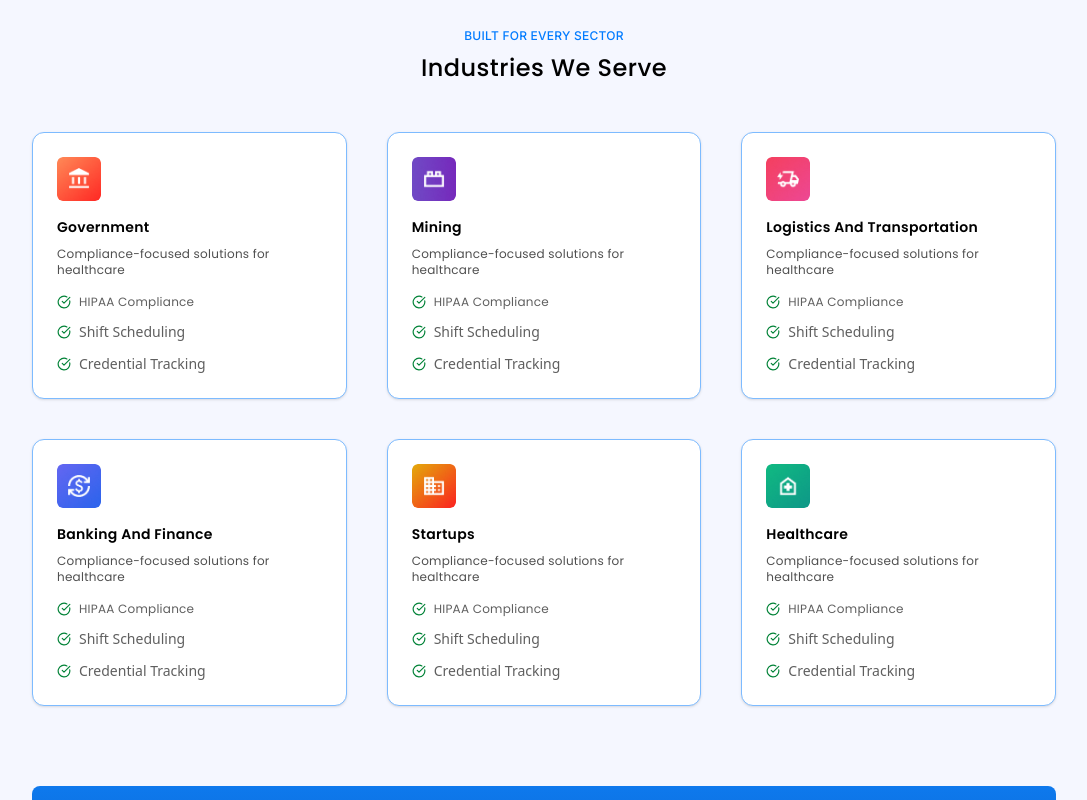
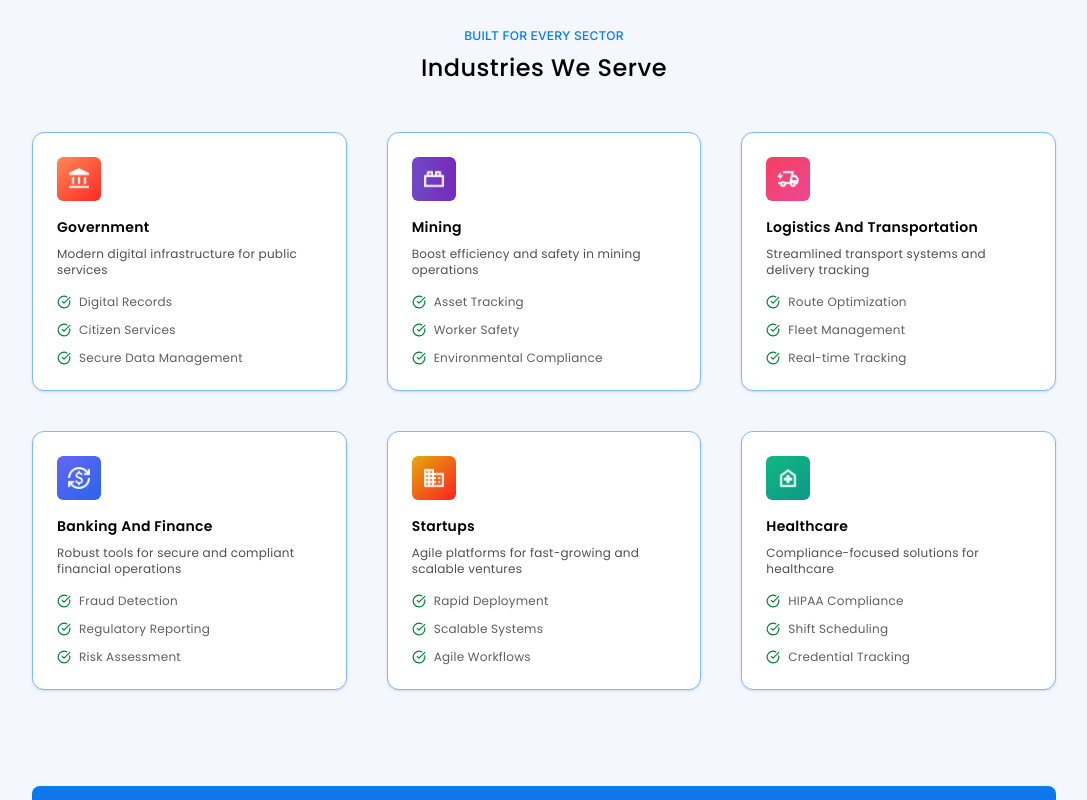
Before and after one commit to nehamadheshiya/idone, a React (Vite) app: page / in a window 1280 px wide. Shown: the part 1520-2320 px from the top of the page, without its empty margins (96-1183 px from the left). Built offline with nearby package versions, Linux system fonts and the light colour scheme.

Commit message:
added whychooseus

```diff
--- a/src/App.jsx
+++ b/src/App.jsx
@@ -8,6 +8,7 @@ import PartnerLogos from './components/PartnerLogos'
 import HRFeatures from './components/HRFeatures'
 import IndustriesGrid from './components/IndustryCard'
 import CustomIndustrySection from './components/CustomIndustrySection'
+import WhyChooseUs from './components/WhyChooseUs'
 
 function App() {
 
@@ -18,6 +19,7 @@ function App() {
      <HRFeatures/>
      <IndustriesGrid/>
      <CustomIndustrySection/>
+     <WhyChooseUs/>
      {/* <Cards /> */}
     </>
   )
--- a/src/components/CustomIndustrySection.jsx
+++ b/src/components/CustomIndustrySection.jsx
@@ -1,6 +1,6 @@
 export default function CustomIndustrySection() {
     return (
-        <div className="flex items-center justify-center bg-[#f5f7ff] py-8">
+        <div className="flex items-center justify-center bg-[#f5f7ff] py-12">
             <style>{`
         @import url('https://fonts.googleapis.com/css2?family=Inter:wght@400;500;600;700&display=swap');
         @import url('https://fonts.googleapis.com/css2?family=Poppins:wght@400;500;600;700&display=swap');
--- a/src/components/IndustryCard.jsx
+++ b/src/components/IndustryCard.jsx
@@ -8,16 +8,46 @@ import startups from "../assets/startups.png";
 import health from "../assets/health.png";
 
 const industries = [
-  { title: "Government", image: government },
-  { title: "Mining", image: mining },
-  { title: "Logistics And Transportation", image: logistic },
-  { title: "Banking And Finance", image: banking },
-  { title: "Startups", image: startups },
-  { title: "Healthcare", image: health },
+  {
+    title: "Government",
+    image: government,
+    description: "Modern digital infrastructure for public services",
+    features: ["Digital Records", "Citizen Services", "Secure Data Management"]
+  },
+  {
+    title: "Mining",
+    image: mining,
+    description: "Boost efficiency and safety in mining operations",
+    features: ["Asset Tracking", "Worker Safety", "Environmental Compliance"]
+  },
+  {
+    title: "Logistics And Transportation",
+    image: logistic,
+    description: "Streamlined transport systems and delivery tracking",
+    features: ["Route Optimization", "Fleet Management", "Real-time Tracking"]
+  },
+  {
+    title: "Banking And Finance",
+    image: banking,
+    description: "Robust tools for secure and compliant financial operations",
+    features: ["Fraud Detection", "Regulatory Reporting", "Risk Assessment"]
+  },
+  {
+    title: "Startups",
+    image: startups,
+    description: "Agile platforms for fast-growing and scalable ventures",
+    features: ["Rapid Deployment", "Scalable Systems", "Agile Workflows"]
+  },
+  {
+    title: "Healthcare",
+    image: health,
+    description: "Compliance-focused solutions for healthcare",
+    features: ["HIPAA Compliance", "Shift Scheduling", "Credential Tracking"]
+  }
 ];
 
-const IndustryCard = ({ title, image }) => (
-<div className="group border border-[#7DBBFF] hover:border-[#007BFF] hover:border-[1.5px] hover:shadow-2xl rounded-xl shadow p-6 bg-white transition-transform duration-300 transform hover:scale-105 origin-left">
+const IndustryCard = ({ title, image, description, features }) => (
+  <div className="group border border-[#7DBBFF] hover:border-[#007BFF] hover:border-[1.5px] hover:shadow-2xl rounded-xl shadow p-4 lg:p-6 bg-white transition-transform duration-300 transform hover:scale-105 origin-left">
     <style>{`
       @import url('https://fonts.googleapis.com/css2?family=Inter:wght@400;500;600;700&display=swap');
       @import url('https://fonts.googleapis.com/css2?family=Poppins:wght@400;500;600;700&display=swap');
@@ -39,23 +69,24 @@ const IndustryCard = ({ title, image }) => (
       }
     `}</style>
 
-
-    <div className="w-11 h-11 rounded-md overflow-hidden">
+    <div className="flex items-center gap-3 lg:block">
+      <div className="w-11 h-11 rounded-md overflow-hidden group-hover:w-12 group-hover:h-12">
         <img src={image} alt={title} className="w-full h-full object-contain" />
       </div>
-    <h3 className="text-[14px] font-semibold mt-4 poppins-font transition-all duration-300 group-hover:text-blue-600 ">{title}</h3>
+      <h3 className="text-[14px] font-semibold poppins-font transition-all duration-300 group-hover:text-blue-600 mt-0 lg:mt-4">
+        {title}
+      </h3>
+    </div>
 
-    <p className="text-xs text-[#4F4F4F] mt-2 poppins-font mb-4">Compliance-focused solutions for healthcare</p>
+    <p className="text-xs text-[#4F4F4F] mt-2 poppins-font mb-4">{description}</p>
+
     <ul className="text-sm text-[#5F5F5F] space-y-3">
-      <li className="flex items-center gap-2 poppins-font text-xs">
-        <CheckCircle className="w-3.5 h-3.5 text-green-700 " /> HIPAA Compliance
+      {features.map((item, idx) => (
+        <li key={idx} className="flex items-center gap-2 poppins-font text-xs">
+          <CheckCircle className="w-3.5 h-3.5 text-green-700" />
+          {item}
         </li>
-      <li className="flex items-center gap-2">
-        <CheckCircle className="w-3.5 h-3.5 text-green-700" /> Shift Scheduling
-      </li>
-      <li className="flex items-center gap-2">
-        <CheckCircle className="w-3.5 h-3.5 text-green-700" /> Credential Tracking
-      </li>
+      ))}
     </ul>
   </div>
 );
@@ -64,11 +95,15 @@ const IndustriesGrid = () => {
   return (
     <section className="bg-[#f5f7ff] py-12 px-4 md:px-8">
       <div className="text-center mb-10">
-        <p className="text-xs choose text-[#007BFF] font-medium uppercase mb-2">BUILT FOR EVERY SECTOR</p>
-        <h2 className="text-xl poppins-font md:text-2xl font-medium mb-12">Industries We Serve</h2>
+        <p className="text-xs choose text-[#007BFF] font-medium uppercase mb-2">
+          BUILT FOR EVERY SECTOR
+        </p>
+        <h2 className="text-xl poppins-font md:text-2xl font-medium mb-12">
+          Industries We Serve
+        </h2>
       </div>
 
-      <div className="grid grid-cols-1 xs:grid-cols-2 sm:grid-cols-2 lg:grid-cols-3 gap-10 max-w-5xl mx-auto">
+      <div className="grid grid-cols-1 xs:grid-cols-2 sm:grid-cols-2 lg:grid-cols-3 gap-3 md:gap-10 max-w-5xl mx-auto">
         {industries.map((industry, index) => (
           <IndustryCard key={index} {...industry} />
         ))}
@@ -78,5 +113,3 @@ const IndustriesGrid = () => {
 };
 
 export default IndustriesGrid;
-
-{/* <div className="grid grid-cols-2 lg:grid-cols-3 gap-6 max-w-6xl mx-auto"> */}
--- /dev/null
+++ b/src/components/WhyChooseUs.jsx
@@ -0,0 +1,99 @@
+import React from 'react';
+import biometric from "../assets/biometric.png";
+import logistic from "../assets/logistic.png";
+import banking from "../assets/banking.png";
+import startups from "../assets/startups.png";
+import health from "../assets/health.png";
+
+export default function WhyChooseUs() {
+    const cardData = [
+        {
+            title: "Logistics",
+            image: logistic,
+            description: "Optimize fleet management and staff attendance across locations.",
+        },
+        {
+            title: "Banking",
+            image: banking,
+            description: "Ensure compliance and manage HR workflows efficiently.",
+        },
+        {
+            title: "Startups",
+            image: startups,
+            description: "Automate your growing team's operations from day one.",
+        },
+        {
+            title: "Healthcare",
+            image: health,
+            description: "Track shifts, certifications, and ensure HIPAA compliance.",
+        },
+    ];
+
+    return (
+        <div className="flex items-center justify-center py-14">
+            <div className="mx-2 lg:mx-0 max-w-5xl bg-white flex flex-col lg:flex-row justify-between items-center lg:items-start text-center lg:text-left p-4 lg:p-0 gap-10 w-full">
+
+                <style>{`
+                    @import url('https://fonts.googleapis.com/css2?family=Inter:wght@400;500;600;700&display=swap');
+                    @import url('https://fonts.googleapis.com/css2?family=Poppins:wght@400;500;600;700&display=swap');
+
+                    .choose {
+                        font-family: 'Inter', sans-serif;
+                        letter-spacing: 0.02em;
+                    }
+                    .poppins-font {
+                        font-family: 'Poppins', sans-serif;
+                        letter-spacing: 0.02em;
+                    }
+                `}</style>
+
+                {/* Left Section */}
+
+                <div className="max-w-md mt-0 lg:mt-[5%] space-y-4 text-center lg:text-left">
+                    <div
+                        className="inline-flex items-center gap-1 py-2.5 px-4 rounded-md"
+                        style={{ backgroundColor: '#D6EAFF', color: '#007BFF' }}
+                    >
+                        <img src={biometric} alt="Biometric Icon" className="w-4 h-4" />
+                        <span className='poppins-font text-xs'>Biometric Attendance</span>
+                    </div>
+
+                    <a href="#" className="text-xs block choose lg:mt-4 mt-1 text-[#007BFF] font-medium uppercase mb-2">
+                        Explore Storepulse Dashboard
+                    </a>
+                    <h2 className="text-xl text-[#1A1C2D] poppins-font md:text-3xl font-medium mb-4">Why Choose Us?</h2>
+                    <p className="text-[#363636] text-sm leading-relaxed mb-4 poppins-font text-[11px]">
+                        Service Content Momentary Telegraph King Bread Chalk Thief Distance Inform Boundary Because Cat Artificial Good
+                        Department Umbrella Ability Miserable Congratulation Native Seat Resign Needle Yesterday.
+                    </p>
+                    <button className="mt-4 bg-[#007BFF] poppins-font text-sm hover:bg-[#0059B9] text-[#FFFFFF] font-medium px-5 py-2.5 rounded shadow-xl">
+                        Get Started With Us →
+                    </button>
+                </div>
+
+                {/* Right Section */}
+                <div className="grid grid-cols-2 gap-3 lg:gap-6 poppins-font w-full lg:w-[520px]">
+                    {cardData.map((item, index) => (
+                        <div
+                            key={index}
+                            className="group border border-[#58A9FF] hover:border-[#007BFF] hover:border-[1.5px] hover:shadow-2xl rounded-md lg:rounded-xl shadow p-3 lg:p-6 bg-[#F1F8FF] hover:bg-white transition-transform duration-300 transform-gpu hover:scale-105 origin-center will-change-transform"
+                        >
+                            <div className="w-8 h-8 lg:h-11 lg:w-11 rounded-md overflow-hidden mb-4 transition-all duration-300 group-hover:w-12 group-hover:h-12">
+                                <img
+                                    src={item.image}
+                                    alt={item.title}
+                                    className="w-full h-full object-contain transition-all duration-300"
+                                />
+                            </div>
+
+                            <h3 className="text-[14px] text-[#424242] font-semibold mt-4 text-left poppins-font transition-all duration-300 group-hover:text-blue-600">
+                                {item.title}
+                            </h3>
+                            <p className="text-xs text-[#5F5F5F] mt-2 text-left poppins-font mb-4 tracking-widest">{item.description}</p>
+                        </div>
+                    ))}
+                </div>
+            </div>
+        </div>
+    );
+}
```
Also changed, not shown: src/assets/biometric.png (added). Lines whose indentation alone changed are shown as unchanged.
